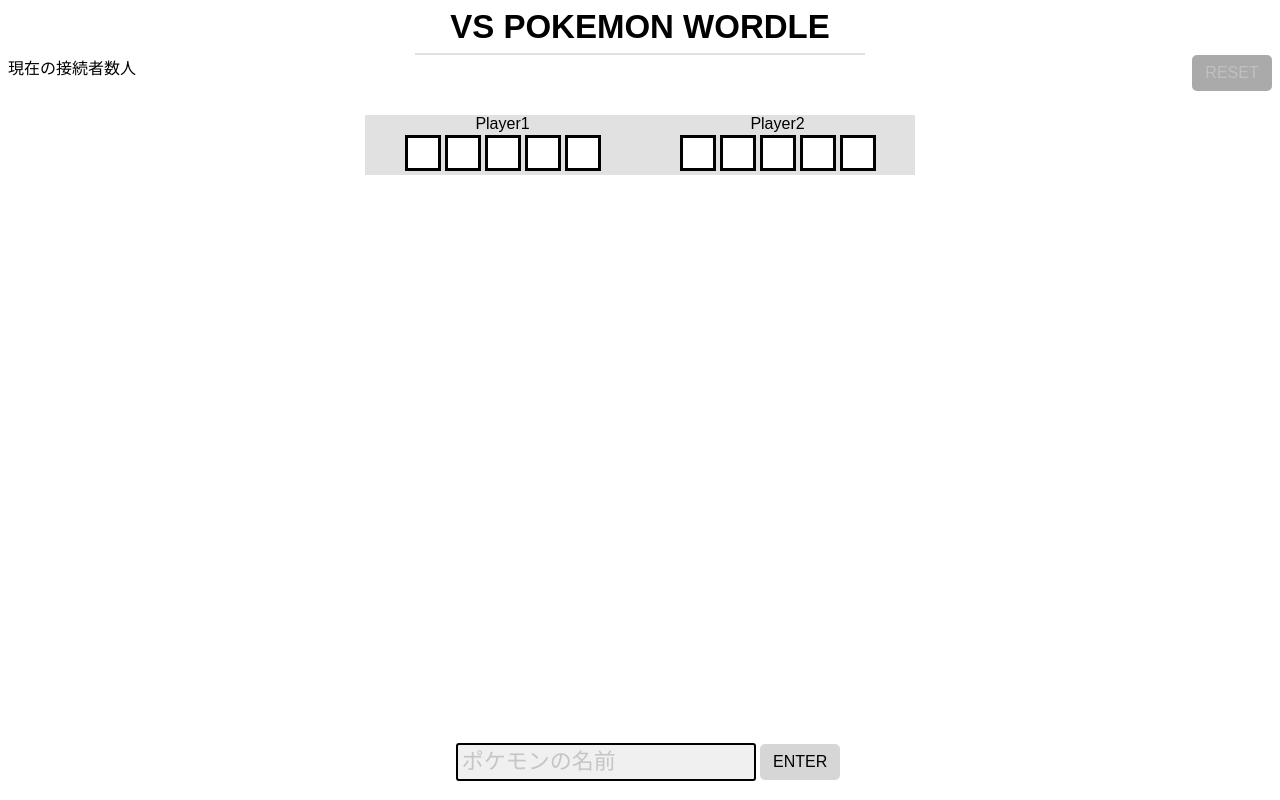
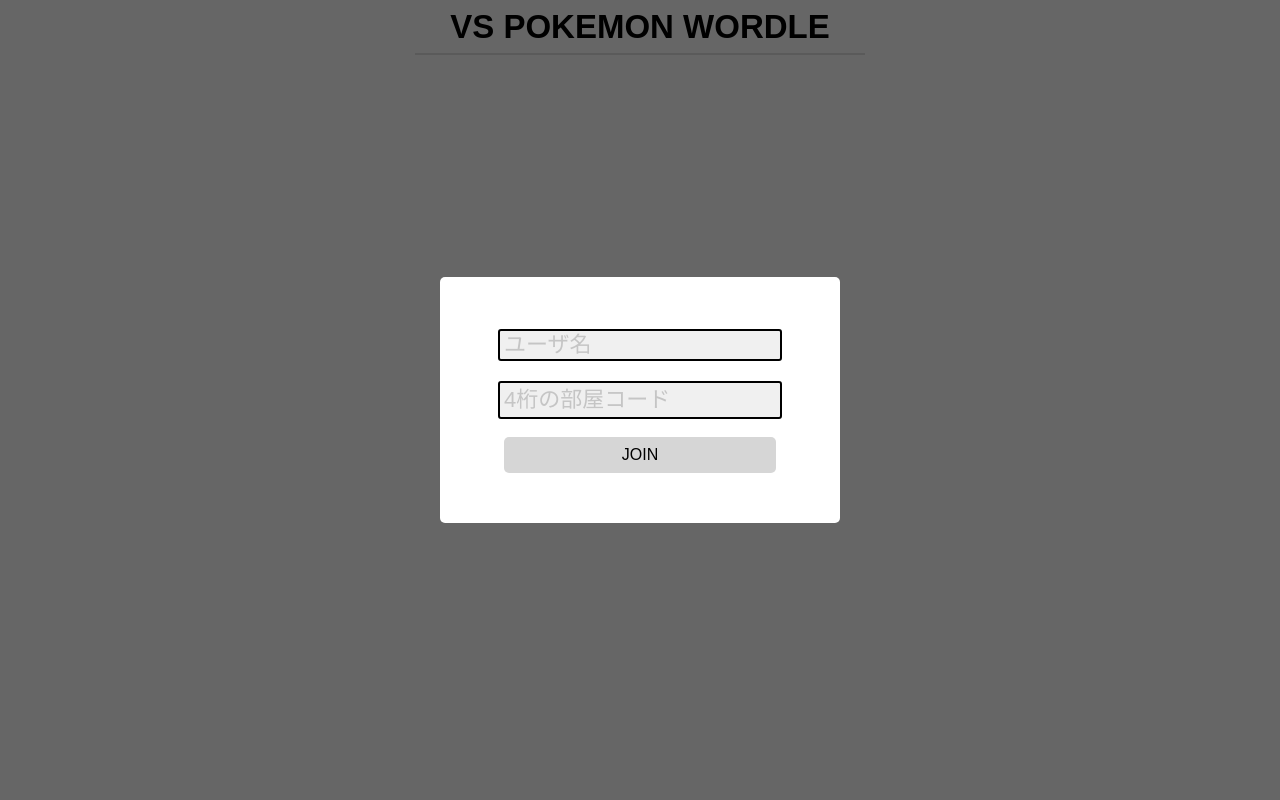
Before and after one commit to Yotty0404/VS_Pokemon_Wordle, a Flask app: page / in a window 1280 px wide. Run offline with Flask 2, Linux system fonts and the light colour scheme; some libraries are stand-ins or nearby versions.

Commit message:
ログインページ別版いったんコミット

```diff
--- a/app.py
+++ b/app.py
@@ -1,5 +1,5 @@
 from flask import Flask, render_template, request
-from flask_socketio import SocketIO, send, emit
+from flask_socketio import SocketIO, send, emit, join_room, leave_room
 import os
 
 app = Flask(__name__)
@@ -20,11 +20,29 @@ correct = [0, 0]
 
 @app.route('/')
 def index():
-    return render_template('index.html')
+    return render_template('home.html')
+
+@app.route('/game', methods=["POST"])
+def game():
+    #user_name = request.form["user_name"]
+    #room = request.form["room_code"]
+    #join_room(room)
+    return render_template('game.html')
+
+
+@socketio.on('join')
+def on_join():
+    print(request.form["user_name"])
+    print(request.form["room_code"])
+    room = request.form["room_code"]
+    join_room(room)
+    #send(username + ' has entered the room.', to=room)
+
 
 #ユーザーが新しく接続すると実行
 @socketio.on('connect')
-def connect(auth):
+def connect():
+    print('test---------------')
     global user_count, p1_id, p2_id, p1_poke_name, p2_poke_name, is_in_game
     user_count += 1
 
@@ -47,6 +65,7 @@ def connect(auth):
 #ユーザーの接続が切断すると実行
 @socketio.on('disconnect')
 def disconnect():
+    print('disconnect---------------')
     global user_count, p1_poke_name, p2_poke_name, is_in_game, p1_id, p2_id
     user_count -= 1
 
--- a/static/css/style.css
+++ b/static/css/style.css
@@ -233,3 +233,59 @@ input:focus::placeholder {
 .lose {
     text-shadow: 3px 3px 0 #4695B2 !important;
 }
+
+
+
+
+
+/* home */
+
+#login_container {
+    position: fixed;
+    top: 0;
+    right: 0;
+    bottom: 0;
+    left: 0;
+    z-index: 100;
+    display: flex;
+    justify-content: center;
+    align-items: center;
+}
+
+#login {
+    display: flex;
+    flex-direction: column;
+    align-items: center;
+    background-color: white;
+    border-radius: 5px;
+    padding: 40px;
+    max-width: 70%;
+}
+
+.login_obj {
+    width: 85%;
+    margin: 10px;
+}
+
+#txt_name {
+    height: 20px;
+}
+
+#gray_container {
+    position: fixed;
+    top: 0;
+    right: 0;
+    bottom: 0;
+    left: 0;
+    background-color: rgba(0, 0, 0, 0.6);
+    z-index: 5;
+}
+
+
+
+
+@media (max-width: 700px) {
+    #header {
+        font-size: 26px;
+    }
+}
--- a/templates/index.html
+++ b/templates/game.html
@@ -3,10 +3,13 @@
 <head>
     <title>VS POKEMON WORDLE</title>
     <meta charset="utf-8" />
+    <meta name="viewport" content="width=device-width,initial-scale=1">
     <link rel="stylesheet" href="static/css/style.css">
     <script src="https://cdnjs.cloudflare.com/ajax/libs/socket.io/4.0.1/socket.io.js" integrity="sha512-q/dWJ3kcmjBLU4Qc47E4A9kTB4m3wuTY7vkFJDTZKjTs8jhyGQnaUrxa0Ytd0ssMZhbNua9hE+E7Qv1j+DyZwA==" crossorigin="anonymous"></script>
     <script src="https://code.jquery.com/jquery-3.6.0.min.js" integrity="sha256-/xUj+3OJU5yExlq6GSYGSHk7tPXikynS7ogEvDej/m4=" crossorigin="anonymous"></script>
     <script src="static/js/script.js" charset="shift_jis"></script>
+    <link href="static/img/32.png" rel="icon shortcut" sizes="3232">
+    <link href="static/img/192.png" rel="apple-touch-icon">
 </head>
 <body>
     <div id="header_container">
--- /dev/null
+++ b/templates/home.html
@@ -0,0 +1,41 @@
+<!doctype html>
+<html lang="ja">
+<head>
+    <title>VS POKEMON WORDLE</title>
+    <meta charset="utf-8" />
+    <meta name="viewport" content="width=device-width,initial-scale=1">
+    <link rel="stylesheet" href="static/css/style.css">
+    <script src="https://cdnjs.cloudflare.com/ajax/libs/socket.io/4.0.1/socket.io.js" integrity="sha512-q/dWJ3kcmjBLU4Qc47E4A9kTB4m3wuTY7vkFJDTZKjTs8jhyGQnaUrxa0Ytd0ssMZhbNua9hE+E7Qv1j+DyZwA==" crossorigin="anonymous"></script>
+    <script src="https://code.jquery.com/jquery-3.6.0.min.js" integrity="sha256-/xUj+3OJU5yExlq6GSYGSHk7tPXikynS7ogEvDej/m4=" crossorigin="anonymous"></script>
+    <script src="static/js/script.js" charset="shift_jis"></script>
+    <link href="static/img/32.png" rel="icon shortcut" sizes="3232">
+    <link href="static/img/192.png" rel="apple-touch-icon">
+</head>
+<body>
+    <div id="header_container">
+        <div id="header">VS POKEMON WORDLE</div>
+    </div>
+    <div id="login_container">
+        <form id="login" action="/game" method="POST">
+            <input id="txt_name" class="textbox login_obj" type="text" name="user_name" placeholder="ユーザ名" maxlength="8" />
+            <input id="txt_room_code" class="textbox login_obj" type="text" name="room_code" placeholder="4桁の部屋コード" maxlength="4" />
+            <input id="btn" type="submit" value="JOIN" class="btn login_obj">
+        </form>
+    </div>
+
+
+    <div id="battle_start_container" class="collapse">
+        <div id="battle_start" class="transparent">
+            BATTLE START
+        </div>
+    </div>
+
+    <div id="msg_container" class="collapse">
+        <div id="msg" class="transparent">
+        </div>
+    </div>
+
+    <div id="gray_container">
+    </div>
+</body>
+</html>
```
Also changed, not shown: static/img/192.png (added), static/img/32.png (added), 1 other file.
